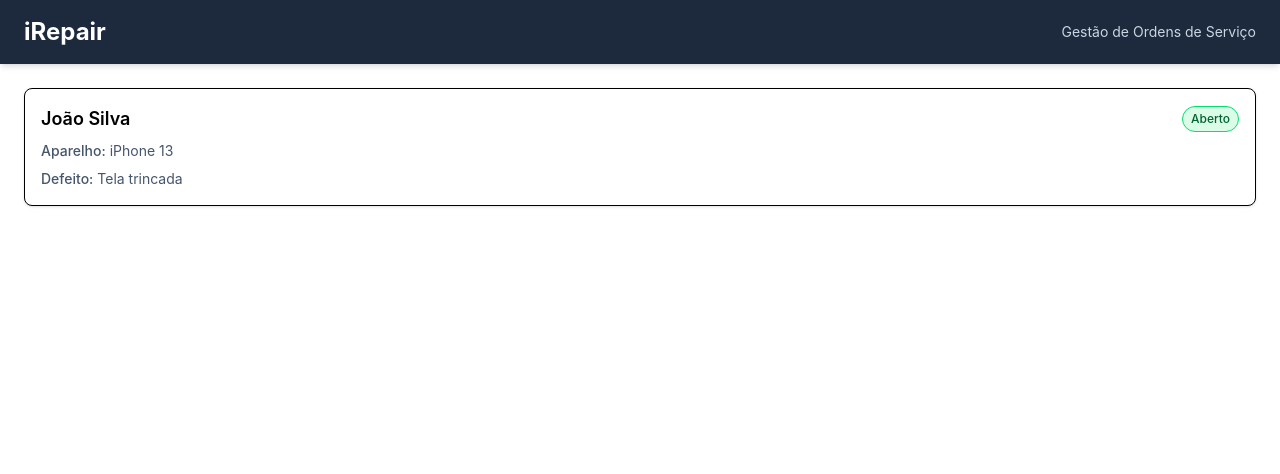
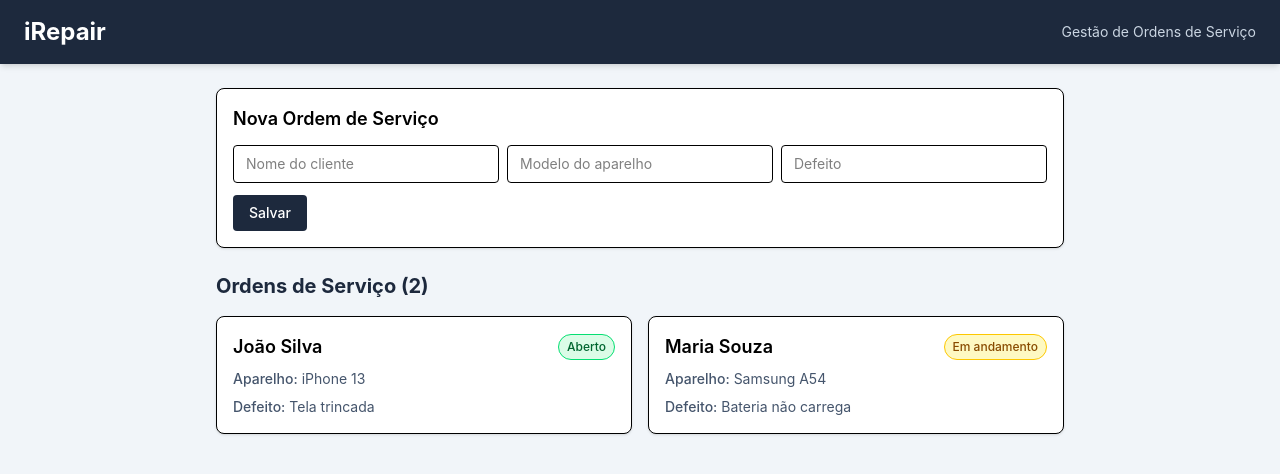
Before and after one commit to LuisTieres/irepair, a React (Vite) app: page / in a window 1280 px wide. Shown: the top 474 px of the page. Built offline with nearby package versions, Linux system fonts and the light colour scheme.

Commit message:
feat: ultimos ajustes

```diff
--- a/src/App.tsx
+++ b/src/App.tsx
@@ -1,21 +1,51 @@
+import { useState } from 'react'
 import { Header } from './components/Header'
 import { ServiceCard } from './components/ServiceCard'
+import { NewServiceForm } from './components/NewServiceForm'
 import type { ServiceOrder } from './types/ServiceOrder'
 
-const mockOrder: ServiceOrder = {
-  id: '1',
-  clientName: 'João Silva',
-  deviceModel: 'iPhone 13',
-  issue: 'Tela trincada',
-  status: 'aberto',
-}
+const initialOrders: ServiceOrder[] = [
+  {
+    id: '1',
+    clientName: 'João Silva',
+    deviceModel: 'iPhone 13',
+    issue: 'Tela trincada',
+    status: 'aberto',
+  },
+  {
+    id: '2',
+    clientName: 'Maria Souza',
+    deviceModel: 'Samsung A54',
+    issue: 'Bateria não carrega',
+    status: 'em_andamento',
+  },
+]
 
 export function App() {
+  const [orders, setOrders] = useState<ServiceOrder[]>(initialOrders)
+
+  function handleAddOrder(newOrder: ServiceOrder) {
+    setOrders((prevOrders) => [...prevOrders, newOrder])
+  }
+
   return (
-    <div>
+    <div className="min-h-screen bg-slate-100">
       <Header />
-      <main className="p-6">
-        <ServiceCard order={mockOrder} />
+
+      <main className="flex flex-col gap-6 p-6 max-w-4xl mx-auto">
+        <NewServiceForm onAddOrder={handleAddOrder} />
+
+        <section className="flex flex-col gap-4">
+          <h2 className="text-xl font-bold text-slate-800">
+            Ordens de Serviço ({orders.length})
+          </h2>
+
+          <div className="grid gap-4 sm:grid-cols-2">
+            {orders.map((order) => (
+              <ServiceCard key={order.id} order={order} />
+            ))}
+          </div>
+        </section>
       </main>
     </div>
   )
```
